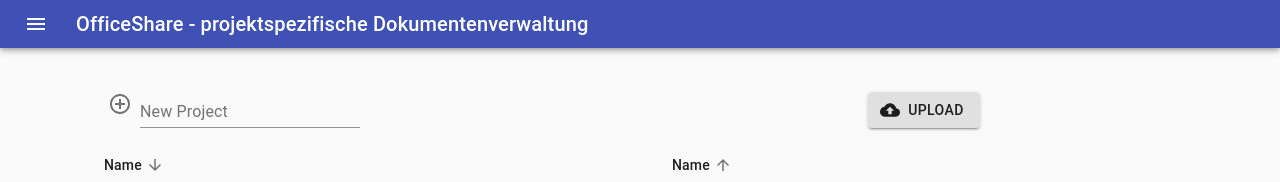
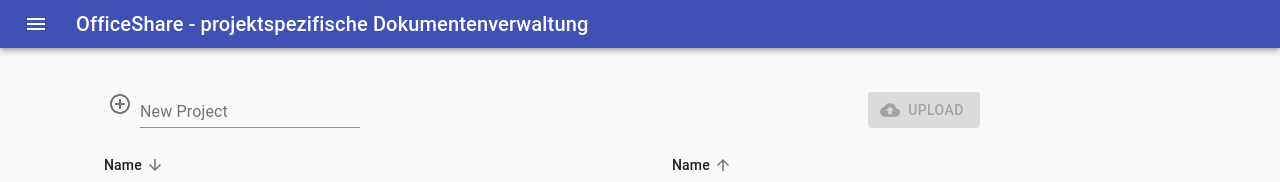
Before and after one commit to Tiffinger-Thiel-GmbH/projectshare-api, a React (Vite) app in the folder frontend/: page / in a window 1280 px wide. Shown: the top 182 px of the page. Built offline with nearby package versions, Linux system fonts and the light colour scheme; no server answers.

Commit message:
Clear documents and disable upload button if no project is selected.

```diff
--- a/frontend/src/pages/Content.tsx
+++ b/frontend/src/pages/Content.tsx
@@ -25,7 +25,11 @@ export default function Content() {
   }, [projectToCreate]);
 
   useEffect(() => {
-    if (selectedProject) getDocumentsByProjectId(selectedProject).then(setDocuments);
+    if (selectedProject) {
+      getDocumentsByProjectId(selectedProject).then(setDocuments);
+    } else {
+      setDocuments([]);
+    }
   }, [selectedProject, documentToUpload]);
 
   const onUploadDocument = async (file?: File | null) => {
@@ -76,7 +80,13 @@ export default function Content() {
               <div className={style.margin}>
                 <Grid container spacing={1} alignItems="flex-end" style={{ minHeight: '56px' }}>
                   <Grid item xs={12}>
-                    <Button onClick={() => fileUpload.current?.click()} variant="contained" color="default" startIcon={<CloudUploadIcon />}>
+                    <Button
+                      onClick={() => fileUpload.current?.click()}
+                      variant="contained"
+                      color="default"
+                      disabled={selectedProject === undefined || selectedProject?.length == 0}
+                      startIcon={<CloudUploadIcon />}
+                    >
                       Upload
                     </Button>
                     <input
```
